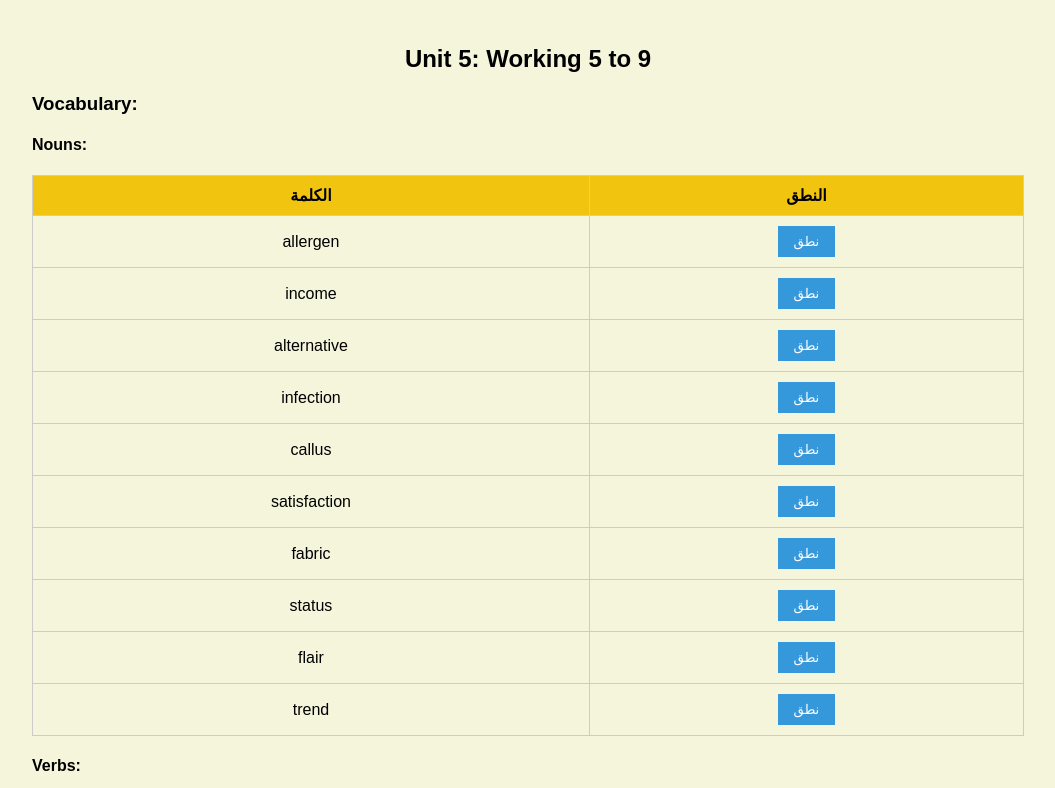
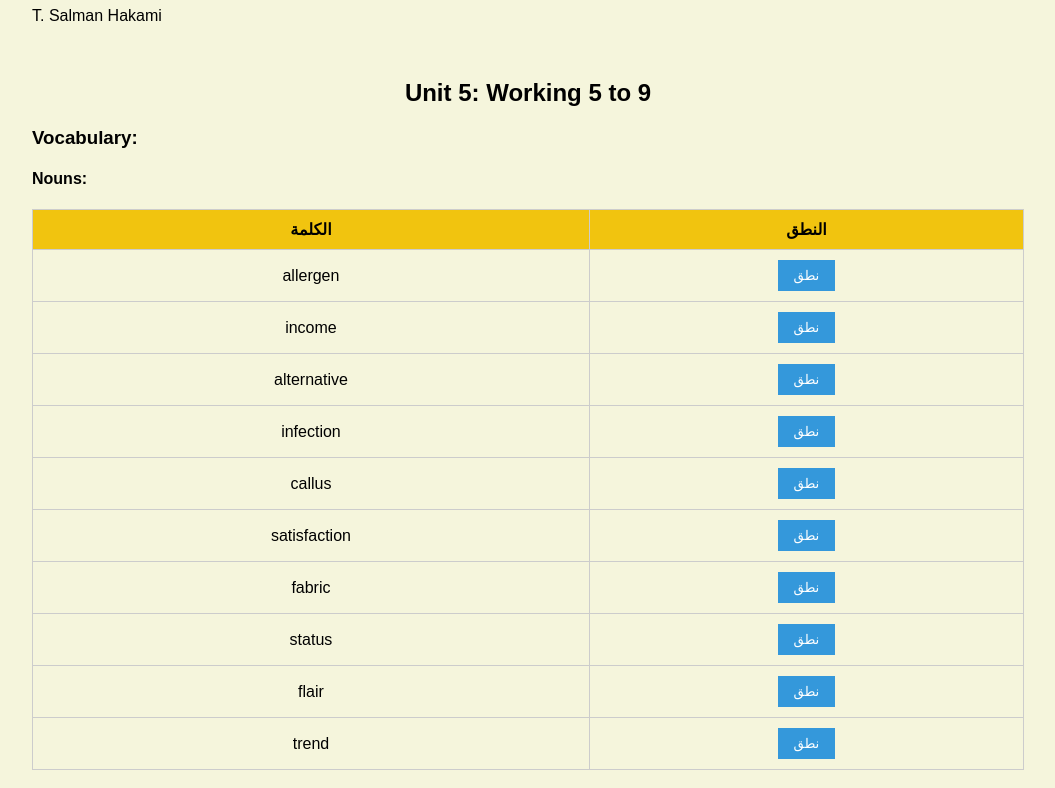
Before and after one commit to q2ha/vocab, a plain HTML site: page index.html in a window 1280 px wide. Shown: the part 93-881 px from the top of the page, without its empty margins (112-1167 px from the left). Drawn offline with Linux system fonts and the light colour scheme.

Commit message:
Update index.html

```diff
--- a/index.html
+++ b/index.html
@@ -9,6 +9,7 @@
 
     <div class="vocab-container">
       <h1>Curriculum Vocabulary</h1>
+      <p class="teacher-name">T. Salman Hakami</p>
       <br>
       <!-- Unit 5: Working 5 to 9 -->
       <h2>Unit 5: Working 5 to 9</h2>
```
